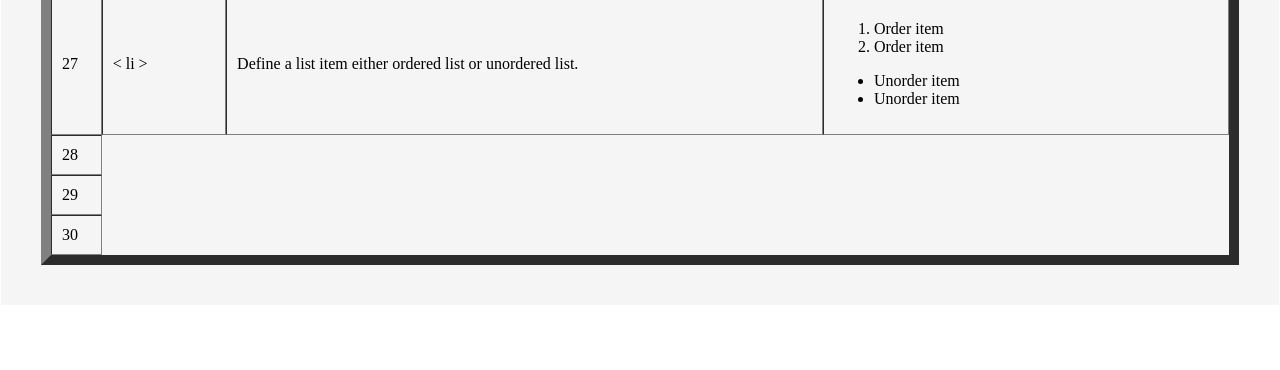
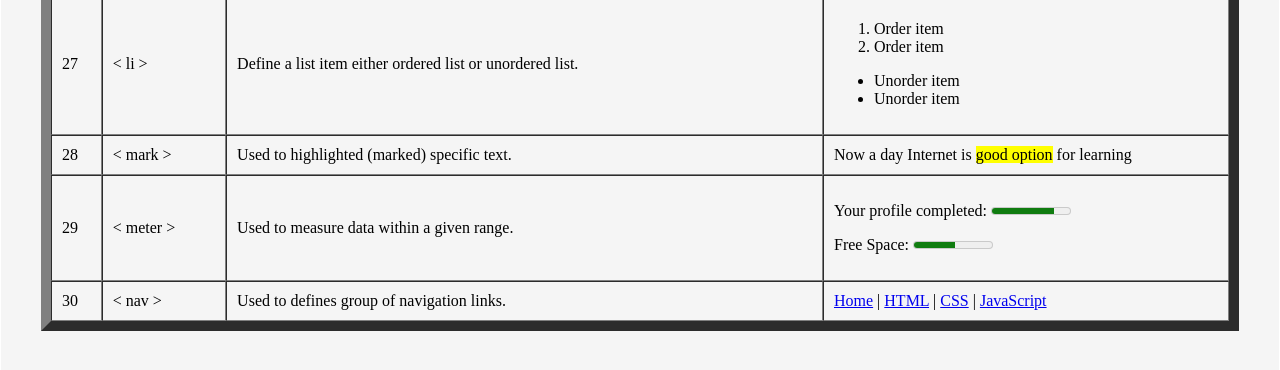
Before and after one commit to Emran-Khan-Learner/Html-Intern, a plain HTML site: page index.html in a window 1280 px wide. Shown: the part 2810-3180 px from the top of the page. Before the commit the page ends 3116 px from the top, so only its background shows below. Drawn offline with Linux system fonts and the light colour scheme; files whose address does not match are found by name.

Commit message:
Update index.html

```diff
--- a/index.html
+++ b/index.html
@@ -246,12 +246,31 @@
 		</tr>
 		<tr>
 			<td>28</td>
+			<td>< mark ></td>
+			<td>Used to highlighted (marked) specific text.</td>
+			<td>Now a  day Internet is <mark>good option</mark> for learning</td>
 		</tr>
 		<tr>
 			<td>29</td>
+			<td>< meter ></td>
+			<td>Used to measure data within a given range.</td>
+			<td>
+				<p>Your profile completed: <meter value="80" min="0" max="100">80%</meter></p>
+                <p>Free Space: <meter value="52" min="0" max="100">52%</meter></p>
+			</td>
 		</tr>
 		<tr>
 			<td>30</td>
+			<td>< nav ></td>
+			<td>Used to defines group of navigation links.</td>
+			<td>
+				<nav>
+                   <a href="index.html">Home</a>  |
+                   <a href="../tutorial.php">HTML</a>  |
+                   <a href="../../css/tutorial.php">CSS</a>  |
+                   <a href="../../javascript/tutorial.php">JavaScript</a>
+                </nav>
+			</td>
 		</tr>
 
 
```
